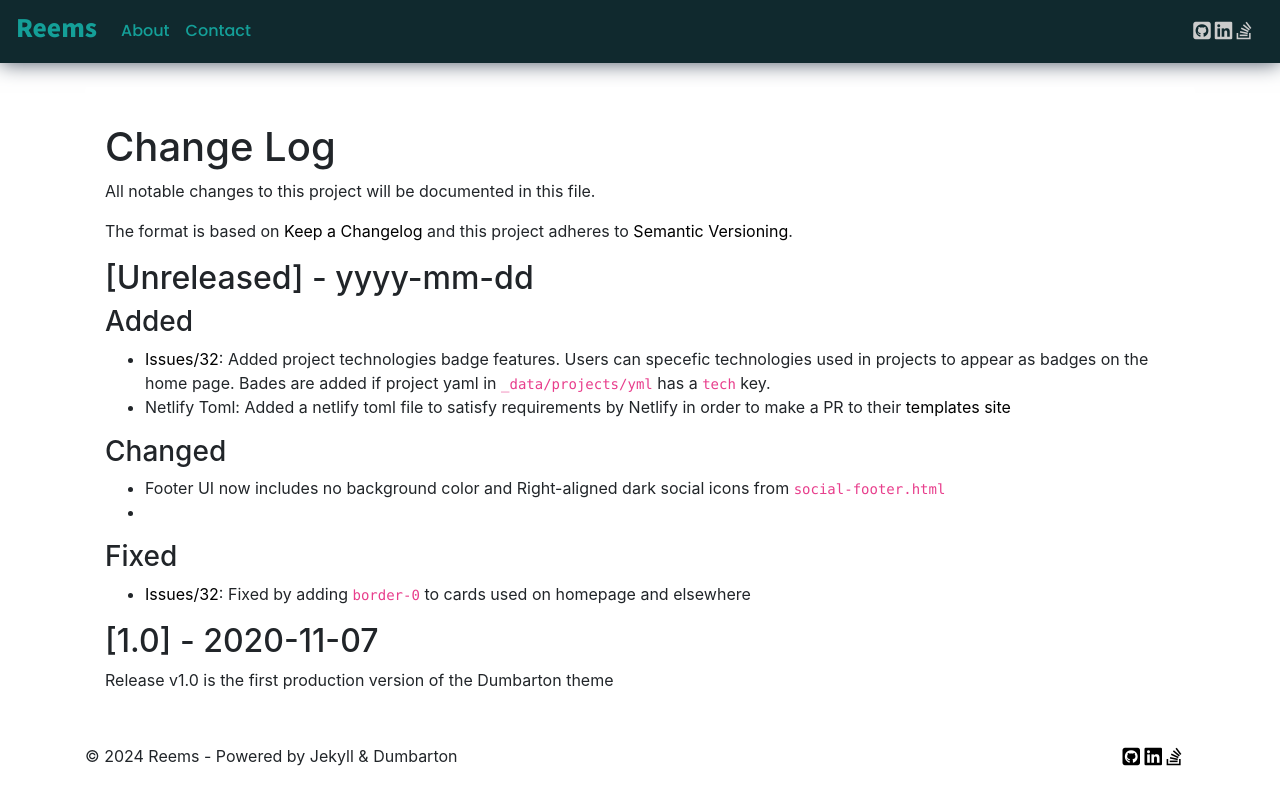
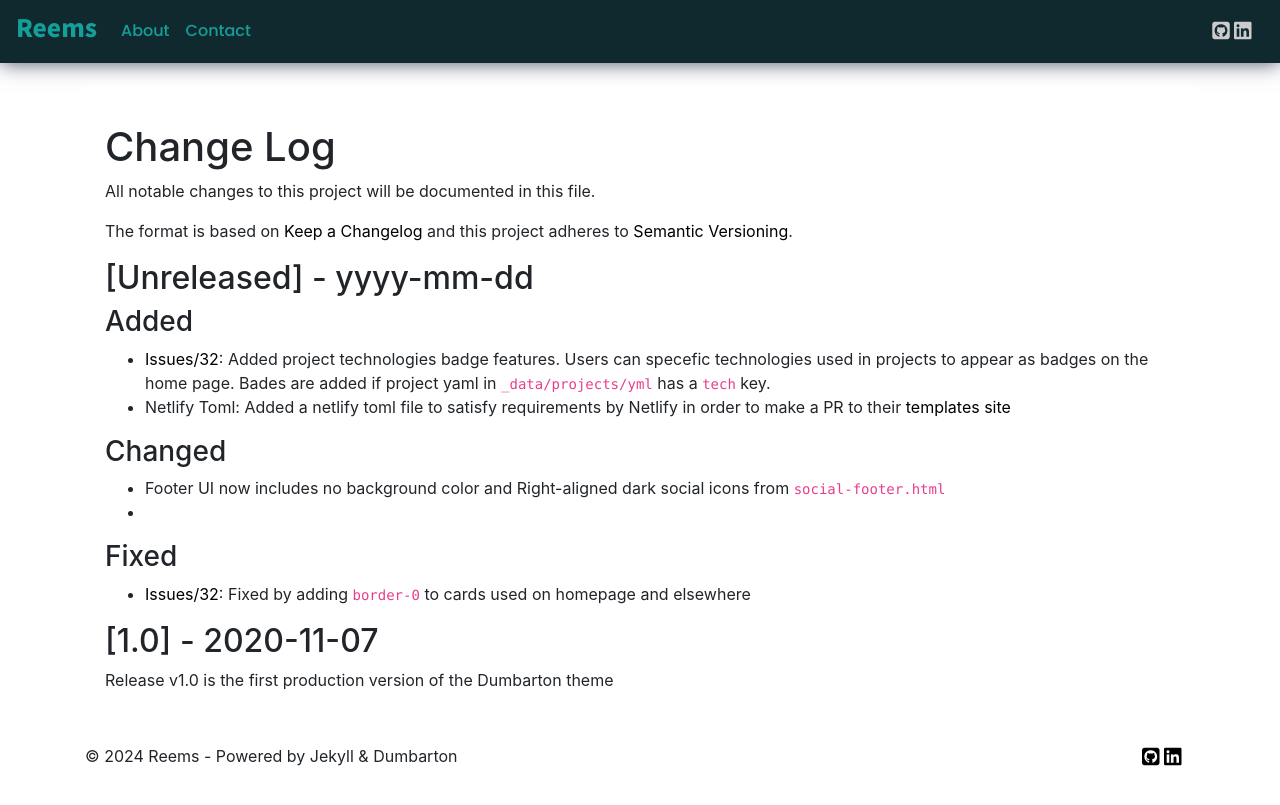
Before and after one commit to reemstk/reemstk.github.io, a Jekyll site: the page built from CHANGELOG.md, in a window 1280 px wide. Shown: the top 805 px of the page. Built offline with Jekyll 4.4.1, drawn with Linux system fonts in a browser that asks for light colours; nearby versions of some CDN libraries; our own code applies the rules of GitHub Pages for plain Markdown files; comment, search, counter and statistics services are not loaded.

Commit message:
Update _config.yml

```diff
--- a/_config.yml
+++ b/_config.yml
@@ -25,7 +25,7 @@ snippet:
 twitter:
 github: reemstk
 linkedin: reemstk
-stackoverflow: ''
+stackoverflow: #''
 website:
 codepen:
 medium:
@@ -65,7 +65,7 @@ footer-color: "#00334e"
 color-scheme: "#00334e"                              # options: demo | changes color scheme based on preset values
 card-color: "#00334e"                                # Used on cards like the home highlights section
 nav-dIcon: "fas fa-caret-down"                       # Change the navbar dropdown (for mobile or small screen sizes) to any fontawesome icon. for a list of icons visit https://fontawesome.com/
-animate: true                                        # false or true, uses animate.css to animate certain functions
+animate: false                                        # false or true, uses animate.css to animate certain functions
 
 # =======================================#
 # -----------HOME PAGE  SETTINGS --------#
```
